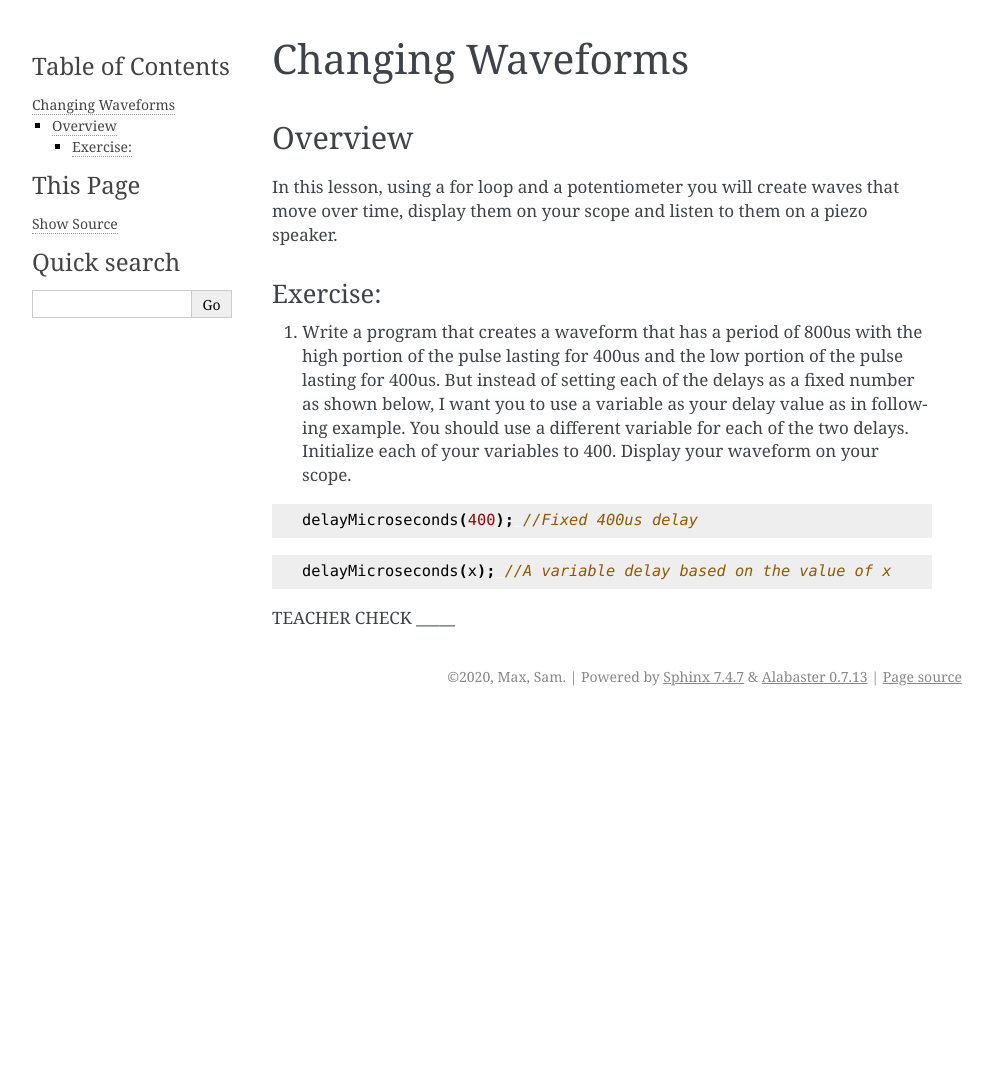
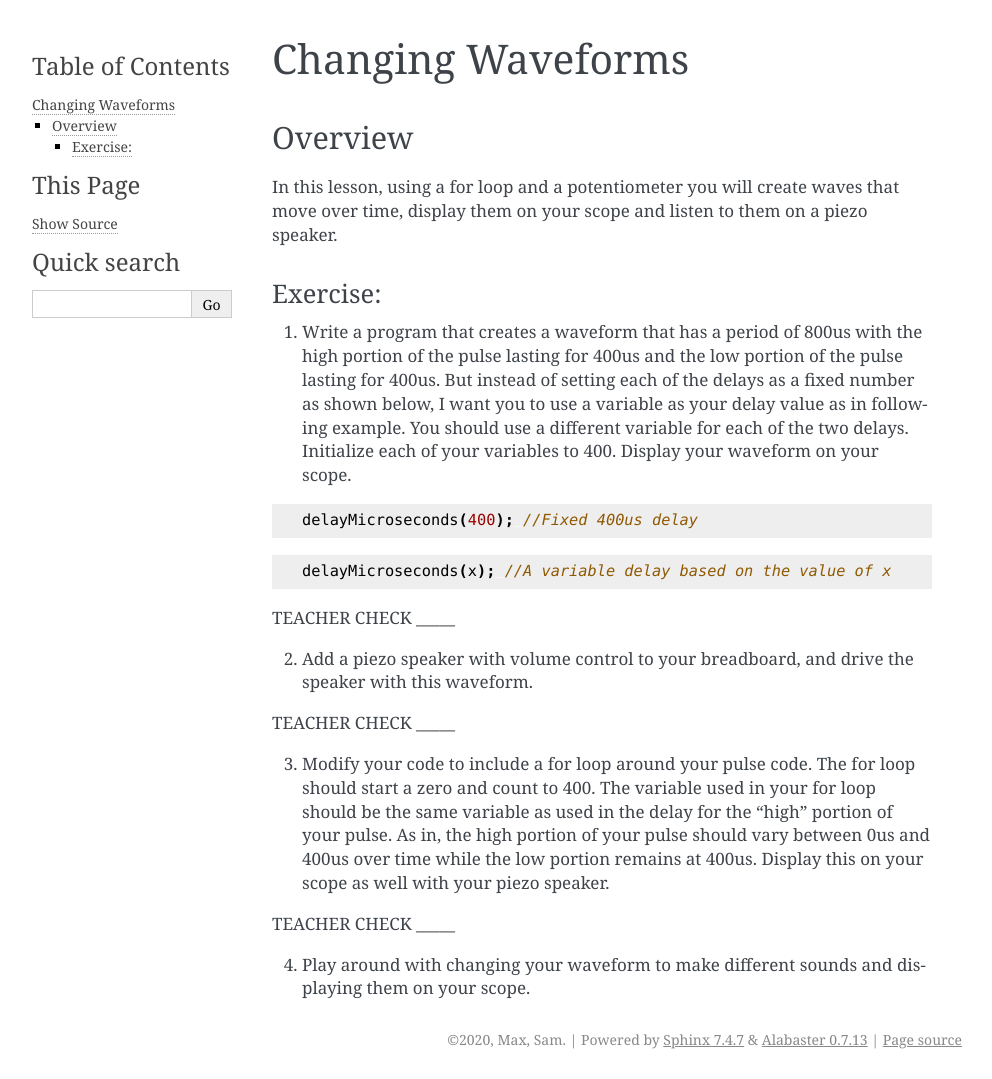
Before and after one commit to maxtkc/mvths-wiki, a Sphinx documentation site: the page built from docs/028b-changing-waveforms.rst, in a window 1280 px wide. Shown: the whole page, without its empty margins (148-1140 px from the left). Built offline with Sphinx 7.4.7, drawn with Linux system fonts in a browser that asks for light colours; pages that are not in the unit, such as notebooks, are missing from menus; before the commit the page ends 900 px from its top, so only the background shows below that.

Commit message:
Update 028b-changing-waveforms.rst

```diff
--- a/docs/028b-changing-waveforms.rst
+++ b/docs/028b-changing-waveforms.rst
@@ -22,3 +22,15 @@ Exercise:
   delayMicroseconds(x); //A variable delay based on the value of x
 
 TEACHER CHECK \_\_\_\_\_
+
+2. Add a piezo speaker with volume control to your breadboard, and drive the speaker with this waveform.
+
+TEACHER CHECK \_\_\_\_\_
+
+3. Modify your code to include a for loop around your pulse code. The for loop should start a zero and count to 400. The variable used in your for loop
+   should be the same variable as used in the delay for the "high" portion of your pulse. As in, the high portion of your pulse should vary between 0us and
+   400us over time while the low portion remains at 400us. Display this on your scope as well with your piezo speaker.
+
+TEACHER CHECK \_\_\_\_\_
+
+4. Play around with changing your waveform to make different sounds and displaying them on your scope.
```
